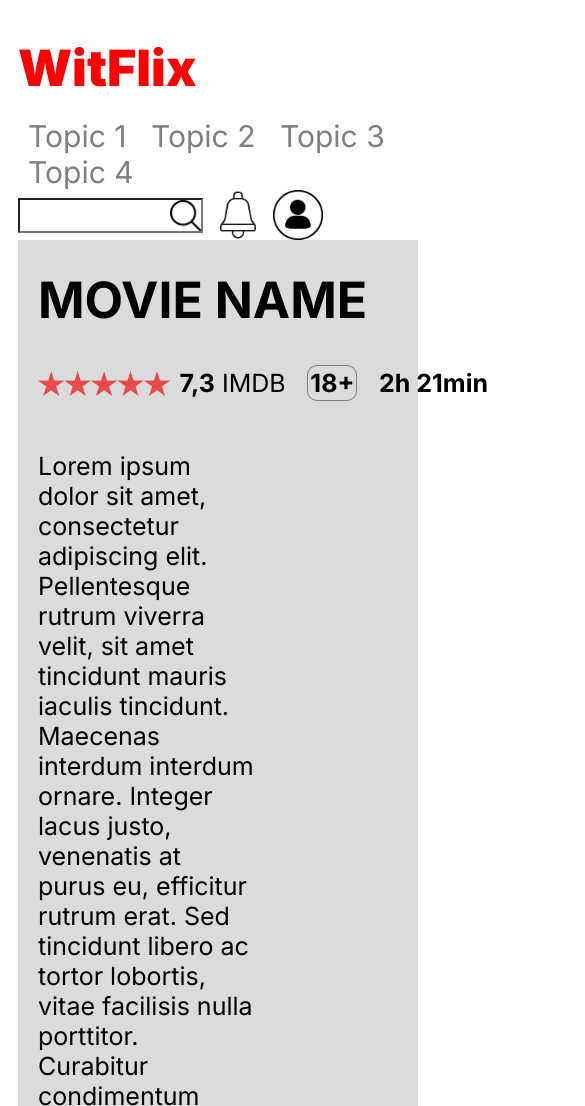
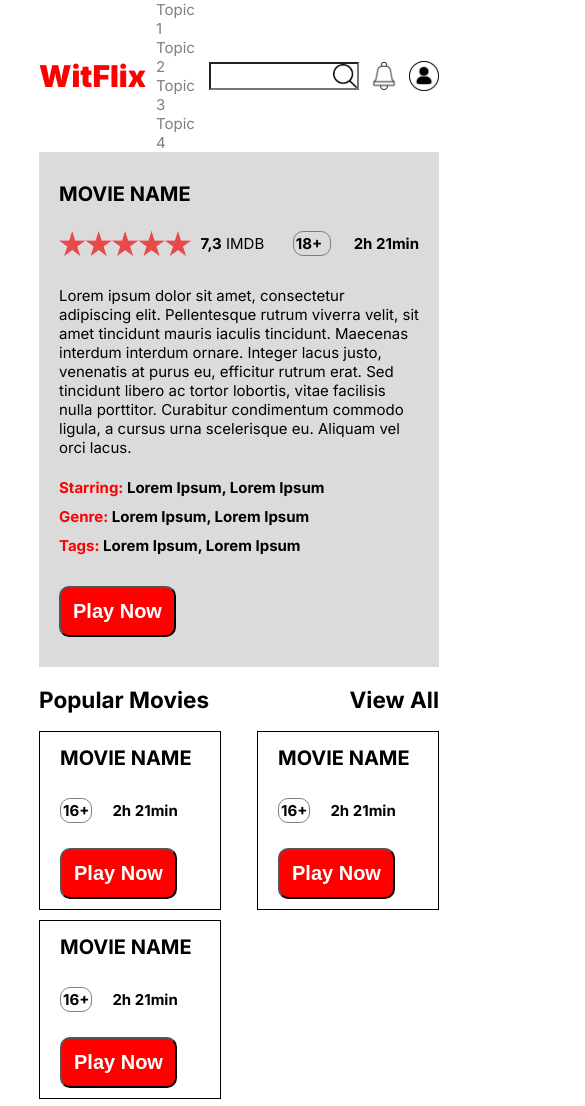
Before and after one commit to fturan8/WitFlix, a plain HTML site: page index.html in a window 390 px wide. Shown: the top 1106 px of the page, 585 px wide, since content can reach past the window. Drawn offline with Linux system fonts and the light colour scheme.

Commit message:
Workintech Projesi 1

```diff
--- a/css/style.css
+++ b/css/style.css
@@ -1,5 +1,6 @@
 body{
-    padding: 10px 500px;
+    justify-content: center;
+    margin: 0% 15%;
     font-family: 'Inter';
 }
 
@@ -10,12 +11,12 @@ header{
 }
 
 p{
-    font-size: 25px;
+    font-size: 18px;
     color: black;
 }
 
 h1{
-    font-size: 50px;
+    font-size: 30px;
 }
 
 span{
@@ -26,7 +27,7 @@ span{
     font-family: 'Inter';
     font-style: normal;
     font-weight: 900;
-    font-size: 50px;
+    font-size: 30px;
     color: #FF0000;
     margin: 20px 0px;
 }
@@ -40,7 +41,7 @@ span{
 }
 
 input{
-    height: 35px;
+    height: 28px;
     background-image: url(/searchicon.png);
     background-position: right;
     background-repeat: no-repeat;
@@ -52,12 +53,12 @@ header nav a{
     margin: 0px 10px;
     color: #7F7F7F;
     text-decoration: none;
-    font-size: 30px;
+    font-size: 20px;
 }
 
 header img{
-    width: 50px;
-    height: 50px;
+    width: 30px;
+    height: 30px;
 }
 
 .hero-content{
@@ -112,7 +113,7 @@ ul{
 
 li{
     padding: 5px 0px;
-    font-size: 25px;
+    font-size: 18px;
     font-weight: bold;
 }
 
@@ -122,18 +123,18 @@ ul span{
 
 .btn-lg{
     color: white;
-    font-size: 25px;
+    font-size: 20px;
     font-weight: 700;
     background-color: #FF0000;
     border-radius: 10px;
-    padding: 20px;
+    padding: 12px;
     margin: 10px 0px;
 }
 
 .suggestion-title {
     display: flex;
     justify-content: space-between;
-    font-size: larger;
+    font-size: 18px;
 }
 
 .suggestion-content {
@@ -145,7 +146,7 @@ ul span{
 
 .suggestion-item {
     border: 1px solid black;
-    width: 500px;
+    width: 350;
     padding: 0px 20px;
 }
 
@@ -156,6 +157,7 @@ ul span{
 
 footer{
     display: flex;
+
     margin-top: 40px;
     justify-content: space-between;
     gap: 20px;
@@ -163,60 +165,93 @@ footer{
 }
 footer p{
     color: #7F7F7F;
-    font-size: 22px;
+    font-size: 18px;
     margin-top: 0px;
 }
 
 .footer-links nav{
     display: flex;
-    gap: 100px;
+    gap: 50px;
 }
 
 .footer-links nav a{
     align-items: center;
     color: #7F7F7F;
     text-decoration: none;
-    font-size: 22px;
+    font-size: 18px;
 }
 
 .copyright{
-    font-size: 18px;
+    font-size: 15px;
     color: black;
-    width: 90%;
+    width: 80%;
     margin-top: 10px;
 }
 
 .follow div{
     display: flex;
+
 }
 .follow img{
-    width: 50px;
+    width: 30px;
     height: auto;
 }
 
 .apps div{
     display: flex;
+
 }
 
 .apps img{
-    width: 250px;
+    width: 200px;
     height: auto;
 }
-
 
 
 @media (max-width: 500px) {
     body {
       min-width: 400px;
-      padding: 10px;
+      margin: 0% 10%;
     }
 
-    header{
-        align-items: center;
-        justify-content: space-between;
-        flex-direction: row;
-        display: flex;
+    p{
+        font-size: 15px;
+    }
+
+    h1{
+        font-size: 20px;
+    }
+
+    input{
+        width: 100%;
+    }
+
+    header nav a{
+        display: block;
+        font-size: 15px;
+    }
+
+    .hero-content p{
+        width: 100%;
+    }
+
+    li{
+        font-size: 15px;
+    }
+
+    .movie-info{
+        width: 100%;
+    }
+
+    .suggestion-title {
+        font-size: 15px;
+    }
+
+    .suggestion-item {
+        width: 35%;
+    }
+
+    footer{
         flex-wrap: wrap;
     }
-
   }
--- a/index.html
+++ b/index.html
@@ -5,6 +5,7 @@
         <link rel="preconnect" href="https://fonts.googleapis.com">
         <link rel="preconnect" href="https://fonts.gstatic.com" crossorigin>
         <link href="https://fonts.googleapis.com/css2?family=Inter:ital,opsz,wght@0,14..32,100..900;1,14..32,100..900&display=swap" rel="stylesheet">
+        <meta name="viewport" content="width=device-width" />
     </head>
     <body>
         <header>
@@ -144,7 +145,7 @@
                     <a href="#">Watch List</a>
                 </nav>
                 <p class="copyright">
-                    <span> Lorem ipsum</span> dolor sit amet, consectetur adipiscing elit. Pellentesque rutrum viverra velit, sit amet tincidunt mauris iaculis tincidunt. Maecenas interdum interdum ornare. Integer lacus justo, venenatis at purus eu, efficitur rutrum erat. Sed tincidunt libero ac tortor lobortis, vitae facilisis nulla porttitor. Curabitur condimentum commodo ligula, a cursus urna scelerisque eu.
+                    <span> Lorem ipsum</span> dolor sit amet, consectetur adipiscing elit. Pellentesque rutrum viverra velit, sit amet tincidunt mauris iaculis tincidunt. Maecenas interdum interdum ornare. Integer lacus justo, venenatis at purus eu, efficitur rutrum erat. Sed tincidunt libero ac tortor lobortis, vitae facilisis nulla porttitor.
                 </p>
             </div>
             <div class="follow">
```
